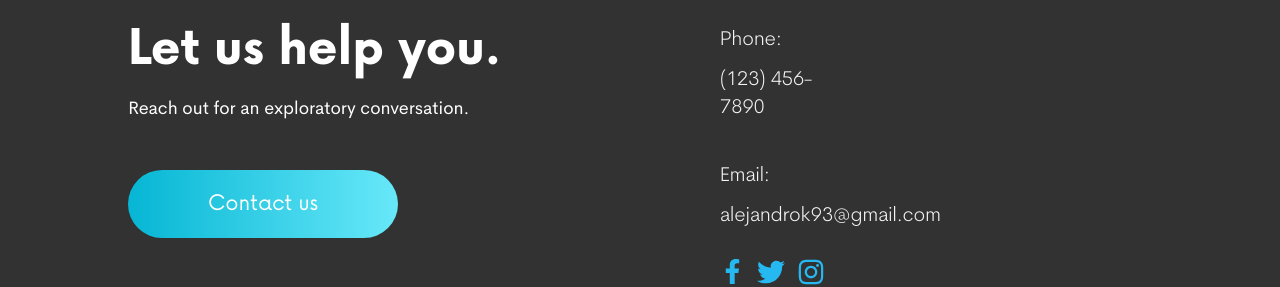
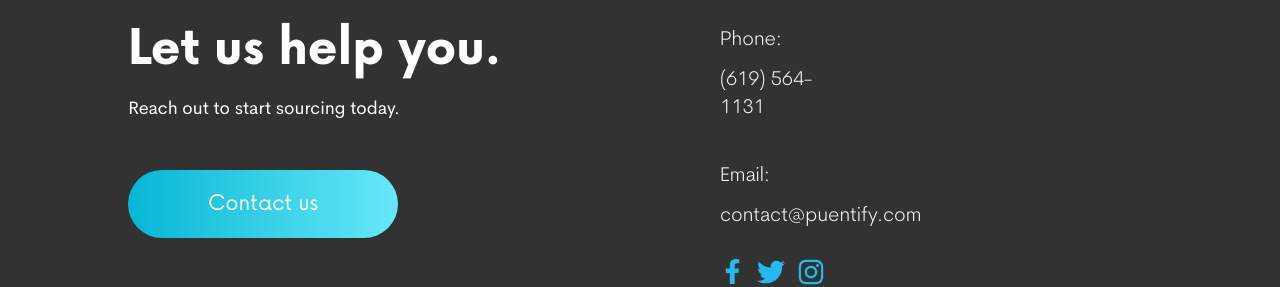
Before and after one commit to hamadawan/ali-project, a Next.js app: page / in a window 1280 px wide. Shown: the part 2869-3156 px from the top of the page. Built offline with nearby package versions, Linux system fonts and the light colour scheme; no server answers.

Commit message:
Fix call to action and footer text

```diff
--- a/components/LandingPage/sections/CallToAction.jsx
+++ b/components/LandingPage/sections/CallToAction.jsx
@@ -11,7 +11,6 @@ const CallToAction = () => {
   const faliure = () => toast("Something went wrong.");
 
   const handleInput = (e) => {
-    console.log(e.target.value);
     setInput(e.target.value)
   }
   const sendEmail = (e) => {
--- a/components/LandingPage/sections/Footer.jsx
+++ b/components/LandingPage/sections/Footer.jsx
@@ -9,7 +9,7 @@ const Footer = () => {
             <div className="grid gap-24 md:gap-40 row-gap-6 mb-8 sm:grid-cols-2 lg:grid-cols-4">
                 <div className="sm:col-span-2 text-white">
                     <h1 className=' text-5xl '>Let us help you.</h1>
-                    <p className=' mt-5 text-lg mb-12'>Reach out for an exploratory conversation.</p>
+                    <p className=' mt-5 text-lg mb-12'>Reach out to start sourcing today.</p>
                     <div className=' text-center md:text-left'>
                         <Button text={'Contact us'} />
                     </div>
@@ -23,7 +23,7 @@ const Footer = () => {
                             title="Our phone"
                             className="transition-colors duration-300 text-deep-purple-accent-400 hover:text-deep-purple-800"
                         >
-                            (123) 456-7890
+                            (619) 564-1131
                         </Link>
                     </div>
                     <div className=" mb-7 text-gray-100">
@@ -34,7 +34,7 @@ const Footer = () => {
                             title="Our email"
                             className="transition-colors duration-300 text-deep-purple-accent-400 hover:text-deep-purple-800"
                         >
-                            alejandrok93@gmail.com
+                            contact@puentify.com
                         </Link>
                     </div>
                     <div className="flex items-center mt-1 space-x-3 justify-center md:justify-start">
```
